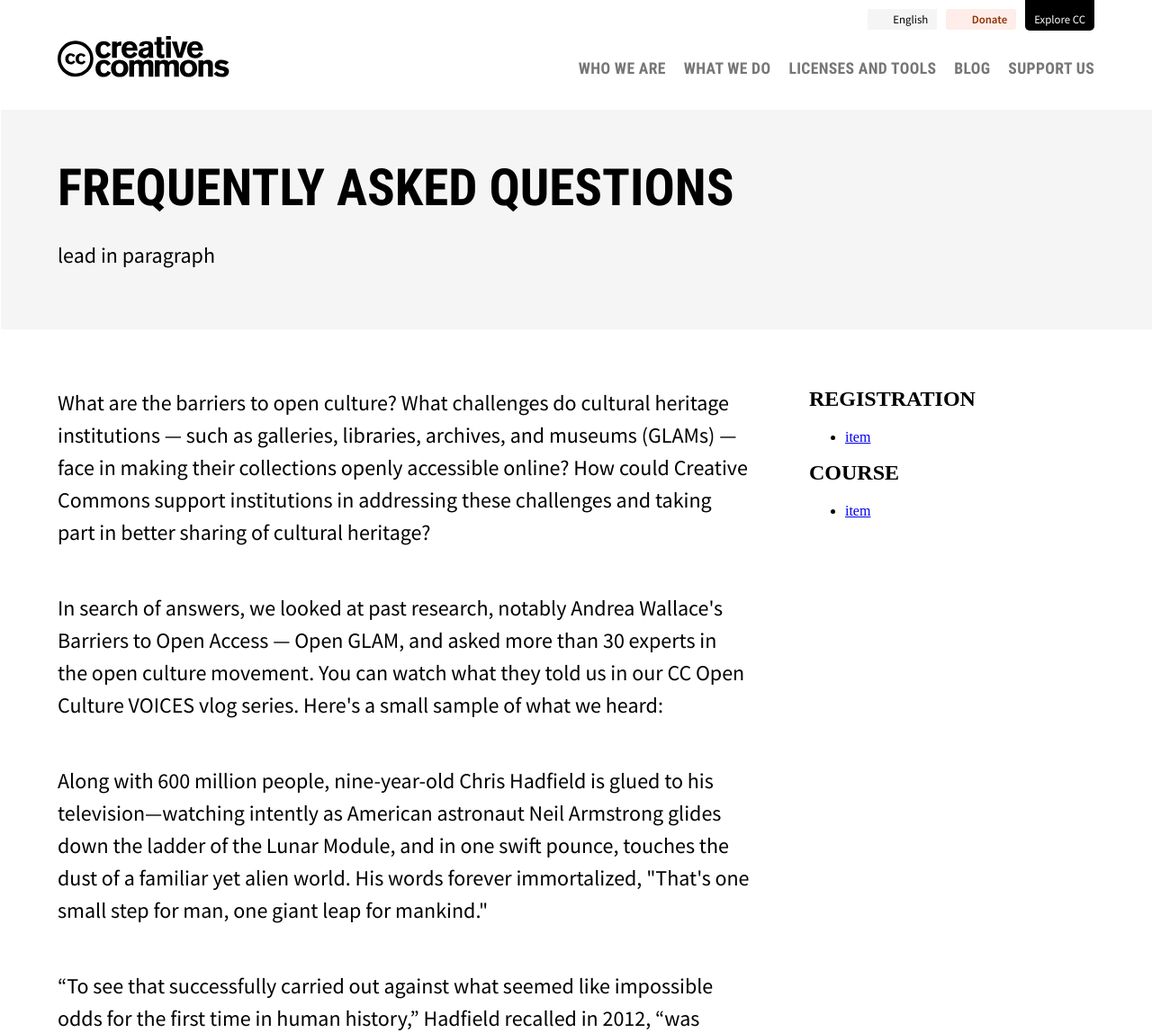
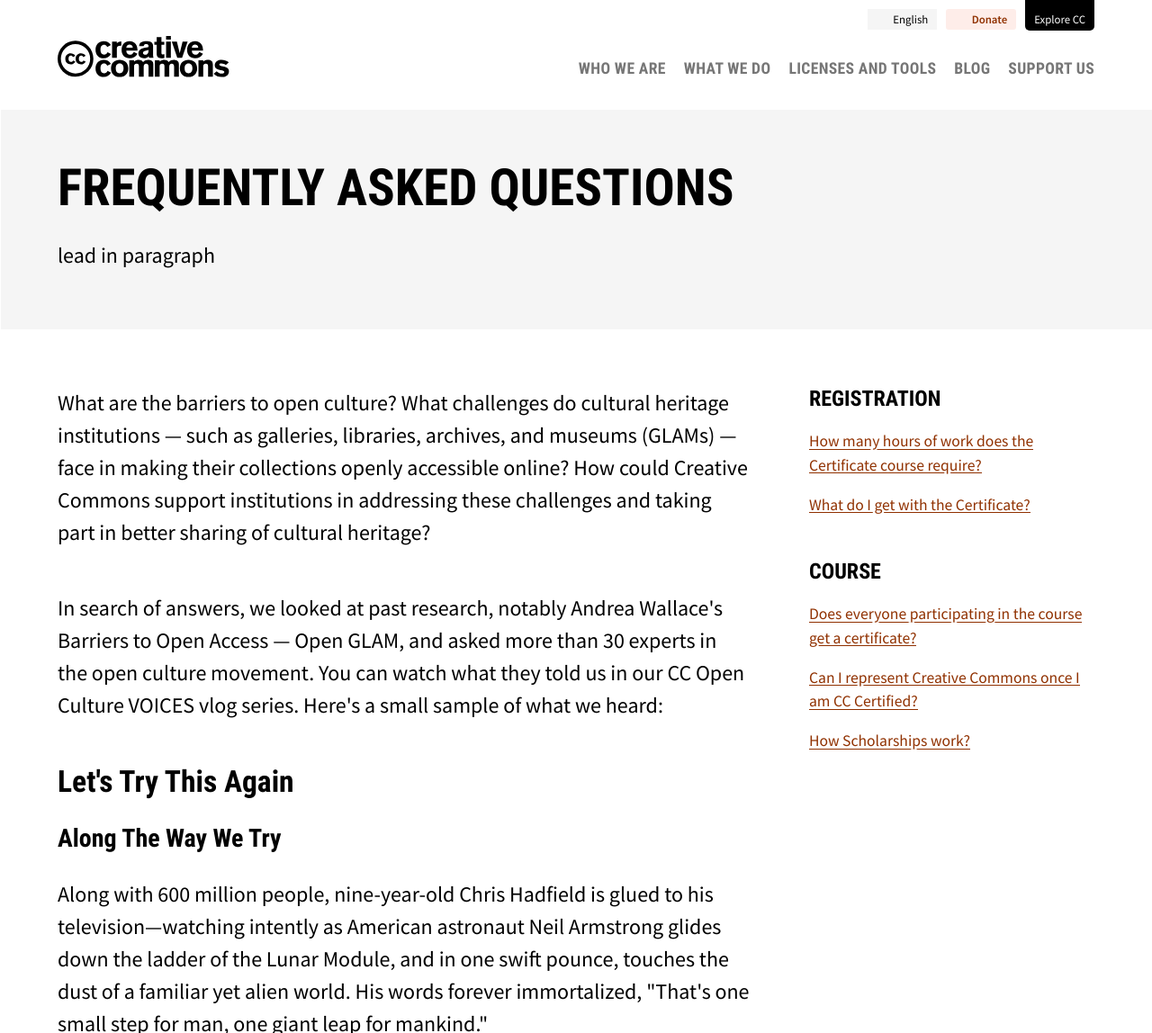
Before and after one commit to creativecommons/index-prototype, a plain HTML site: page src/context/default-page.html in a window 1280 px wide. Shown: the top 1148 px of the page at 90% size. Drawn offline with Linux system fonts and the light colour scheme.

Commit message:
introduce better sidebar styling, and heading size rhythms

```diff
--- a/src/context/default-page.html
+++ b/src/context/default-page.html
@@ -100,17 +100,21 @@
 </header>
 
 <aside>
-    <nav>
+    <nav class="contextual-menu">
         <h2>Registration</h2>
         <ul>
-            <li><a href="#">item</a></li>
+            <li><a href="#">How many hours of work does the Certificate course require?</a></li>
+            <li><a href="#">What do I get with the Certificate?</a></li>
         </ul>
     </nav>
 
     <nav>
         <h2>Course</h2>
         <ul>
-            <li><a href="#">item</a></li>
+            <li><a href="#">Does everyone participating in the course get a certificate?</a></li>
+            <li><a href="#">Can I represent Creative Commons once I am CC Certified?</a></li>
+            <li><a href="#">How Scholarships work?</a></li>
+
         </ul>
     </nav>
 </aside>
@@ -129,6 +133,10 @@
 <p>What are the barriers to open culture? What challenges do cultural heritage institutions &mdash; such as galleries, libraries, archives, and museums (GLAMs) &mdash; face in making their collections openly accessible online? How could Creative Commons support institutions in addressing these challenges and taking part in better sharing of cultural heritage?</p>
 
 <p>In search of answers, we looked at past research, notably Andrea Wallace's Barriers to Open Access &mdash; Open GLAM, and asked more than 30 experts in the open culture movement. You can watch what they told us in our CC Open Culture VOICES vlog series. Here's a small sample of what we heard:</p>
+
+<h2>Let's Try This Again</h2>
+
+<h3>Along The Way We Try</h3>
 
 
 <p>Along with 600 million people, nine-year-old Chris Hadfield is glued to his television&mdash;watching intently as American astronaut Neil Armstrong glides down the ladder of the Lunar Module, and in one swift pounce, touches the dust of a familiar yet alien world. His words forever immortalized, "That's one small step for man, one giant leap for mankind."</p>
--- a/src/css/vocabulary/vocabulary.css
+++ b/src/css/vocabulary/vocabulary.css
@@ -407,7 +407,9 @@ button.expand-menu {
 
 
 
-
+body {
+    overflow-x: hidden;
+}
 
 
 .default-page main > header {
@@ -455,6 +457,76 @@ button.expand-menu {
     /* width: 100%; */
 }
 
+.default-page main > aside h2 {
+    font-family: 'Roboto Condensed';
+    font-style: normal;
+    font-weight: 700;
+    font-size: 1.5em;
+}
+
+.default-page main > aside a {
+     /* better hyperlink underline typesetting inspired by Tufte CSS */
+     --underline-color: var(--vocabulary-brand-color-dark-tomato);
+     --underline-background-color: white;
+     color: var(--vocabulary-brand-color-dark-tomato);
+     text-decoration: none;
+
+     /* adapted from Tufte.css -- Copyright (c) 2014 Dave Liepmann -- https://github.com/edwardtufte/tufte-css -- https://github.com/edwardtufte/tufte-css/blob/gh-pages/LICENSE */
+     background: -webkit-linear-gradient(var( --underline-color), var( --underline-color)), -webkit-linear-gradient(var( --underline-color), var( --underline-color)), -webkit-linear-gradient(currentColor, currentColor);
+     background: linear-gradient(var( --underline-color), var( --underline-color)), linear-gradient(var( --underline-color), var( --underline-color)), linear-gradient(currentColor, currentColor);
+     -webkit-background-size: 0.05em 1px, 0.05em 1px, 1px 1px;
+     -moz-background-size: 0.05em 1px, 0.05em 1px, 1px 1px;
+     background-size: 0.05em 1px, 0.05em 1px, 1px 1px;
+     background-repeat: no-repeat, no-repeat, repeat-x;
+     text-shadow: 0.03em 0 var(--underline-background-color), -0.03em 0 var(--underline-background-color), 0 0.03em var(--underline-background-color), 0 -0.03em var(--underline-background-color), 0.06em 0 var(--underline-background-color), -0.06em 0 var(--underline-background-color), 0.09em 0 var(--underline-background-color), -0.09em 0 var(--underline-background-color), 0.12em 0 var(--underline-background-color), -0.12em 0 var(--underline-background-color), 0.15em 0 var(--underline-background-color), -0.15em 0 var(--underline-background-color);
+     background-position: 0% 93%, 100% 93%, 0% 93%;
+     /* background-position-y: 87%, 87%, 87%; */
+}
+
+.default-page main > aside nav {
+    margin-bottom: 3em;
+}
+
+.default-page main > aside nav ul {
+    margin: 0;
+    padding: 0;
+    text-indent: none;
+
+    list-style: none;
+    font-size: 1em;
+    font-weight: 700;
+}
+
+.default-page main > aside nav ul li {
+    margin-bottom: 1em;
+
+    font-family: 'Source Sans Pro';
+    font-style: normal;
+    font-weight: 400;
+    font-size: 1.1em;
+    line-height: 150%;
+
+}
+
+.default-page main > aside nav.filter-menu h2 {
+    /* margin-left: .5em; */
+}
+
+.default-page main > aside nav.filter-menu ul li {
+    margin-bottom: 0;
+    padding: 1em;
+}
+
+.default-page main > aside nav.filter-menu ul li.current {
+    background: var(--vocabulary-brand-color-soft-tomato);
+    /* padding: 1em; */
+    font-weight: bold;
+}
+
+.default-page main > aside nav.filter-menu ul li.current a {
+    --underline-background-color: var(--vocabulary-brand-color-soft-tomato);
+}
+
 
 .default-page main > aside h2:nth-child(1) {
     margin-top: 0;
@@ -463,6 +535,22 @@ button.expand-menu {
 .default-page main > .content {
     grid-area: content;
     /* width: 100%; */
+}
+
+.default-page main > .content h2 {
+    font-family: 'Roboto Condensed';
+    font-style: normal;
+    font-weight: 700;
+    font-size: 2.1em;
+    text-transform: none;
+}
+
+.default-page main > .content h3 {
+    font-family: 'Roboto Condensed';
+    font-style: normal;
+    font-weight: 700;
+    font-size: 1.75em;
+    text-transform: none;
 }
 
 .default-page main > .content p:nth-child(1) {
@@ -1029,5 +1117,5 @@ body > footer .license svg {
 
 
 article, footer, article.topic-summary {
-    display: none;
+    /* display: none; */
 }
```
Also changed, not shown: src/context/blog-post.html (+2 -0 lines).
